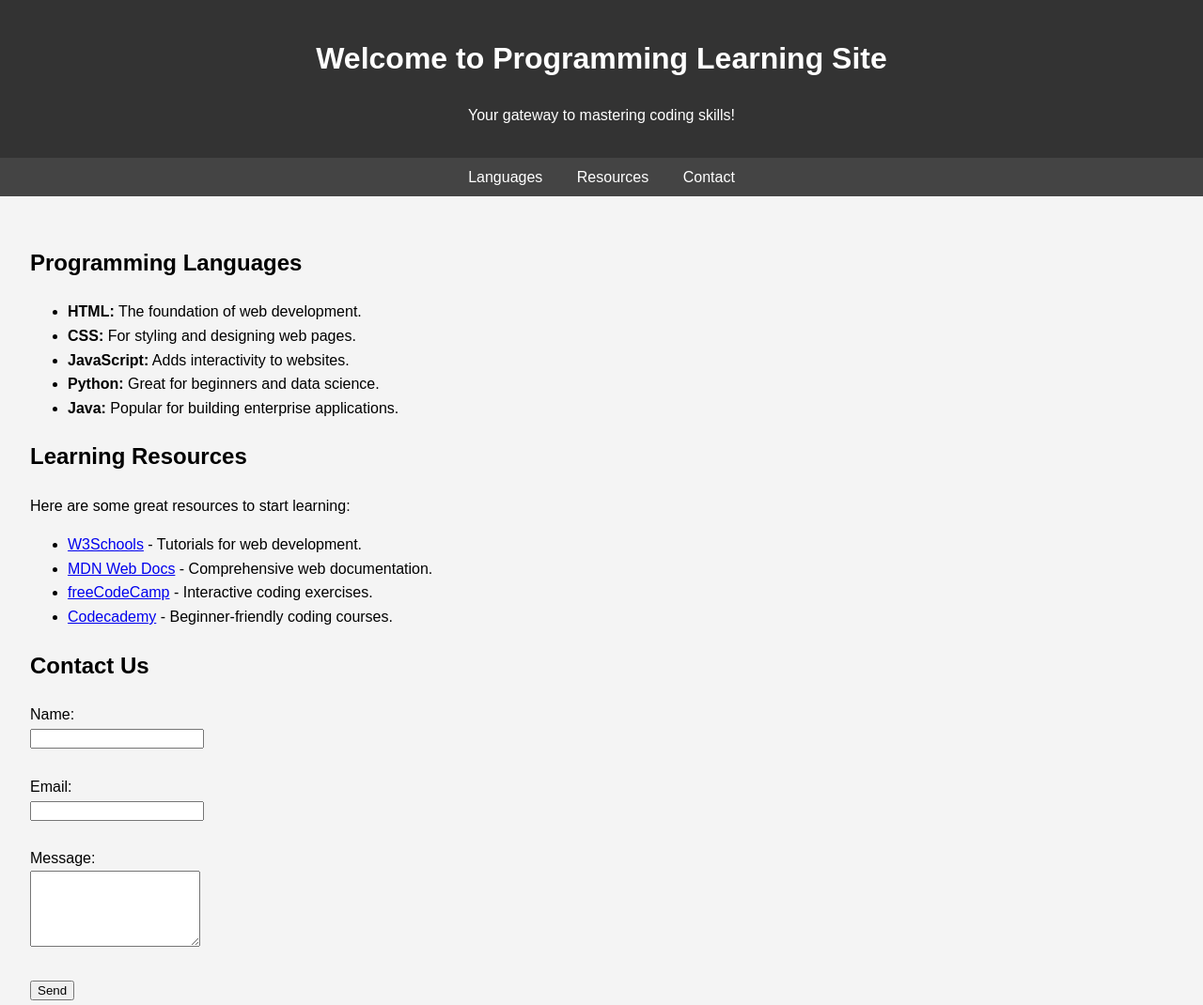
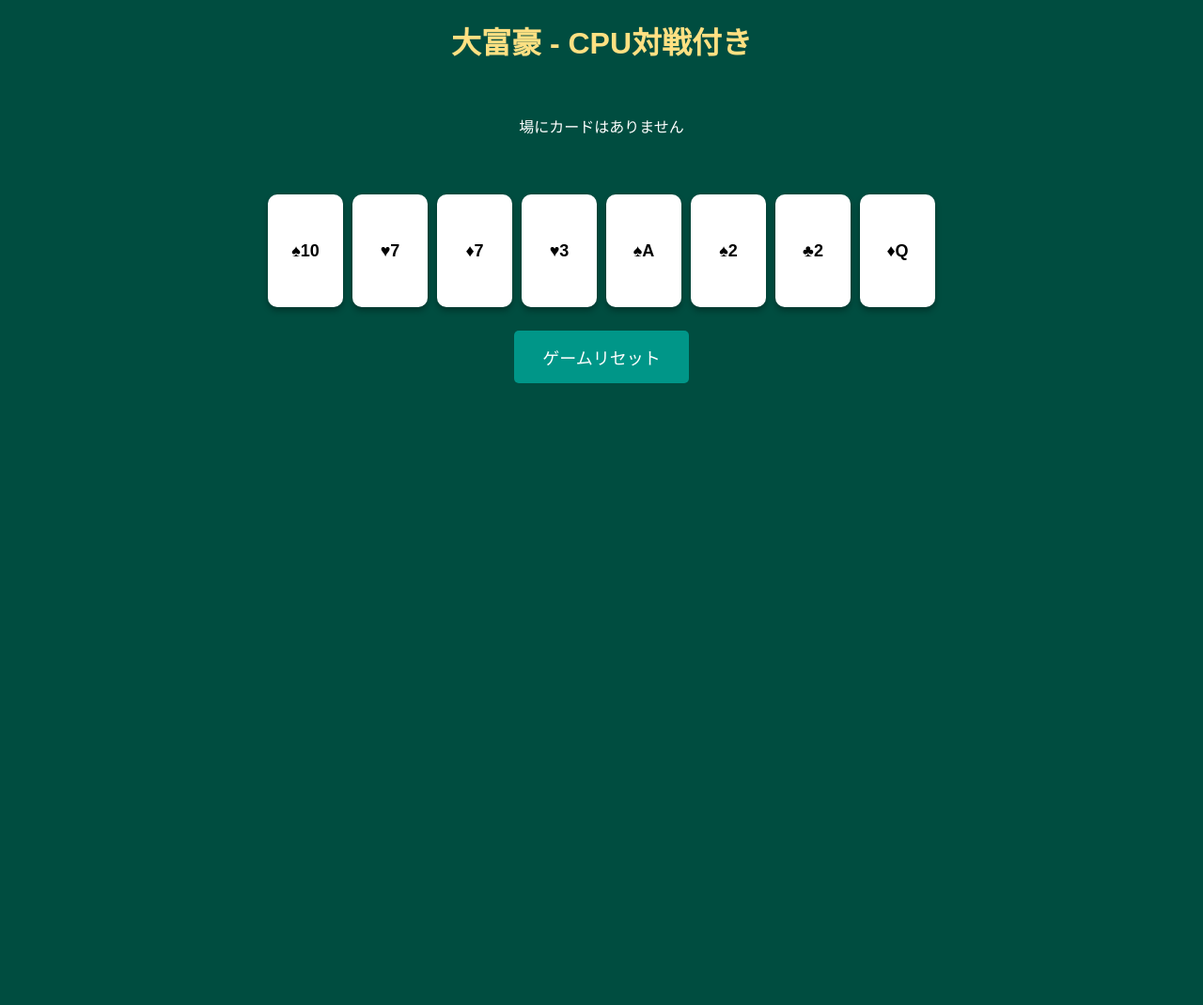
Before and after one commit to bananakun2023/gakoudarui, a plain HTML site: page index.html in a window 1280 px wide. Shown: the top 1070 px of the page at 94% size. After the commit the page ends 800 px from the top, so only its background shows below. Drawn offline with Linux system fonts and the light colour scheme.

Commit message:
Update index.html

```diff
--- a/index.html
+++ b/index.html
@@ -1,95 +1,201 @@
 <!DOCTYPE html>
-<html lang="en">
+<html lang="ja">
 <head>
     <meta charset="UTF-8">
     <meta name="viewport" content="width=device-width, initial-scale=1.0">
-    <title>Programming Learning Site</title>
+    <title>大富豪 - CPU対戦付き</title>
     <style>
         body {
             font-family: Arial, sans-serif;
-            line-height: 1.6;
+            text-align: center;
+            background-color: #004d40;
+            color: white;
             margin: 0;
             padding: 0;
-            background-color: #f4f4f4;
         }
-        header {
-            background: #333;
-            color: #fff;
-            padding: 1rem 0;
-            text-align: center;
+        h1 {
+            margin: 20px;
+            color: #ffe082;
         }
-        nav {
-            background: #444;
-            color: #fff;
-            padding: 0.5rem;
-            text-align: center;
+        .game-container {
+            display: flex;
+            flex-direction: column;
+            align-items: center;
         }
-        nav a {
-            color: #fff;
-            margin: 0 1rem;
-            text-decoration: none;
+        .hand, .table {
+            display: flex;
+            margin: 20px;
+            flex-wrap: wrap;
+            justify-content: center;
         }
-        nav a:hover {
-            text-decoration: underline;
+        .card {
+            width: 80px;
+            height: 120px;
+            border-radius: 10px;
+            margin: 5px;
+            background-color: white;
+            color: black;
+            font-size: 18px;
+            font-weight: bold;
+            display: flex;
+            flex-direction: column;
+            justify-content: center;
+            align-items: center;
+            cursor: pointer;
+            box-shadow: 0 4px 6px rgba(0, 0, 0, 0.3);
+            transition: transform 0.2s, box-shadow 0.2s, opacity 0.5s;
         }
-        .container {
-            padding: 2rem;
+        .card.animate {
+            transform: scale(1.5);
+            opacity: 0;
         }
-        footer {
-            background: #333;
-            color: #fff;
-            text-align: center;
-            padding: 1rem 0;
-            margin-top: 2rem;
+        .disabled {
+            background-color: gray;
+            color: white;
+            cursor: not-allowed;
+            box-shadow: none;
+        }
+        .special {
+            background-color: gold;
+        }
+        .result {
+            font-size: 24px;
+            margin: 20px;
+        }
+        button {
+            background-color: #009688;
+            color: white;
+            border: none;
+            padding: 15px 30px;
+            font-size: 18px;
+            border-radius: 5px;
+            cursor: pointer;
+        }
+        button:hover {
+            background-color: #00796b;
         }
     </style>
 </head>
 <body>
-    <header>
-        <h1>Welcome to Programming Learning Site</h1>
-        <p>Your gateway to mastering coding skills!</p>
-    </header>
-    <nav>
-        <a href="#languages">Languages</a>
-        <a href="#resources">Resources</a>
-        <a href="#contact">Contact</a>
-    </nav>
-    <div class="container">
-        <section id="languages">
-            <h2>Programming Languages</h2>
-            <ul>
-                <li><strong>HTML:</strong> The foundation of web development.</li>
-                <li><strong>CSS:</strong> For styling and designing web pages.</li>
-                <li><strong>JavaScript:</strong> Adds interactivity to websites.</li>
-                <li><strong>Python:</strong> Great for beginners and data science.</li>
-                <li><strong>Java:</strong> Popular for building enterprise applications.</li>
-            </ul>
-        </section>
-        <section id="resources">
-            <h2>Learning Resources</h2>
-            <p>Here are some great resources to start learning:</p>
-            <ul>
-                <li><a href="https://www.w3schools.com/" target="_blank">W3Schools</a> - Tutorials for web development.</li>
-                <li><a href="https://developer.mozilla.org/" target="_blank">MDN Web Docs</a> - Comprehensive web documentation.</li>
-                <li><a href="https://www.freecodecamp.org/" target="_blank">freeCodeCamp</a> - Interactive coding exercises.</li>
-                <li><a href="https://www.codecademy.com/" target="_blank">Codecademy</a> - Beginner-friendly coding courses.</li>
-            </ul>
-        </section>
-        <section id="contact">
-            <h2>Contact Us</h2>
-            <form>
-                <label for="name">Name:</label><br>
-                <input type="text" id="name" name="name" required><br><br>
-                <label for="email">Email:</label><br>
-                <input type="email" id="email" name="email" required><br><br>
-                <label for="message">Message:</label><br>
-                <textarea id="message" name="message" rows="5" required></textarea><br><br>
-                <button type="submit">Send</button>
-            </form>
-        </section>
+
+<h1>大富豪 - CPU対戦付き</h1>
+<div class="game-container">
+    <div id="table" class="table">
+        <p>場にカードはありません</p>
     </div>
-    <footer>
-        <p>&copy; 2024 Programming Learning Site. All rights reserved.</p>
-    </footer>
+    <div id="hand" class="hand">
+        <!-- プレイヤーの手札 -->
+    </div>
+    <button onclick="resetGame()">ゲームリセット</button>
+    <div id="result" class="result"></div>
+</div>
+
+<script>
+    const suits = ["♥", "♦", "♠", "♣"];
+    const ranks = ["3", "4", "5", "6", "7", "8", "9", "10", "J", "Q", "K", "A", "2"];
+    let deck = [];
+    let playerHand = [];
+    let cpuHand = [];
+    let tableCard = null;
+
+    function resetGame() {
+        deck = shuffle(generateDeck());
+        playerHand = deck.slice(0, 8);
+        cpuHand = deck.slice(8, 16);
+        tableCard = null;
+        document.getElementById("result").textContent = "";
+        updateUI();
+    }
+
+    function generateDeck() {
+        const deck = [];
+        for (const suit of suits) {
+            for (const rank of ranks) {
+                deck.push({ suit, rank, value: ranks.indexOf(rank) + 1 });
+            }
+        }
+        return deck;
+    }
+
+    function shuffle(array) {
+        for (let i = array.length - 1; i > 0; i--) {
+            const j = Math.floor(Math.random() * (i + 1));
+            [array[i], array[j]] = [array[j], array[i]];
+        }
+        return array;
+    }
+
+    function updateUI() {
+        const handDiv = document.getElementById("hand");
+        const tableDiv = document.getElementById("table");
+
+        // テーブルカード
+        tableDiv.innerHTML = tableCard
+            ? `<div class="card">${tableCard.suit}${tableCard.rank}</div>`
+            : "<p>場にカードはありません</p>";
+
+        // プレイヤーの手札
+        handDiv.innerHTML = "";
+        playerHand.forEach((card, index) => {
+            const cardDiv = document.createElement("div");
+            cardDiv.className = `card ${isCardPlayable(card) ? "" : "disabled"}`;
+            cardDiv.textContent = `${card.suit}${card.rank}`;
+            cardDiv.onclick = () => playCard(index);
+            handDiv.appendChild(cardDiv);
+        });
+    }
+
+    function isCardPlayable(card) {
+        if (!tableCard) return true;
+        if (card.rank === "8") return true;
+        return card.value > tableCard.value;
+    }
+
+    function playCard(index) {
+        const card = playerHand[index];
+        if (!isCardPlayable(card)) return;
+        animateCard(document.getElementsByClassName("card")[index], () => {
+            if (card.rank === "8") {
+                alert("8切り！場をリセットします！");
+                tableCard = null;
+            } else {
+                tableCard = card;
+            }
+            playerHand.splice(index, 1);
+            if (playerHand.length === 0) {
+                document.getElementById("result").textContent = "おめでとうございます！あなたの勝ちです！";
+                return;
+            }
+            updateUI();
+            setTimeout(cpuTurn, 1000); // CPUのターン
+        });
+    }
+
+    function cpuTurn() {
+        const playableCards = cpuHand.filter(card => isCardPlayable(card));
+        if (playableCards.length === 0) {
+            alert("CPUはパスしました！");
+            return;
+        }
+        const card = playableCards[0];
+        cpuHand = cpuHand.filter(c => c !== card);
+        tableCard = card;
+        updateUI();
+        if (cpuHand.length === 0) {
+            document.getElementById("result").textContent = "CPUの勝ちです。";
+        }
+    }
+
+    function animateCard(cardElement, callback) {
+        cardElement.classList.add("animate");
+        setTimeout(() => {
+            cardElement.remove();
+            callback();
+        }, 500); // アニメーション時間
+    }
+
+    resetGame();
+</script>
+
 </body>
 </html>
```
